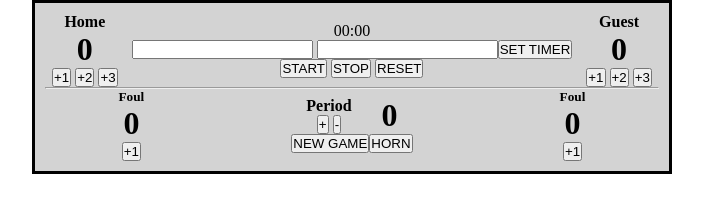
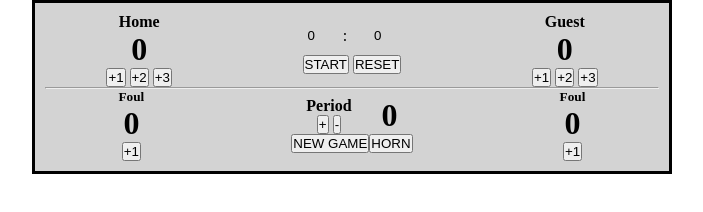
Before and after one commit to triciatriza/basketballScoreboard, a plain HTML site: page index.html in a window 1280 px wide. Both pictures are taken after a click on the button "START". Shown: the whole page, without its empty margins (288-991 px from the left). Drawn offline with Linux system fonts and the light colour scheme.

Commit message:
added start and reset timer functionalities

```diff
--- a/index.html
+++ b/index.html
@@ -1,5 +1,6 @@
 <!DOCTYPE html>
 <html lang="en">
+
 <head>
     <meta charset="UTF-8">
     <meta http-equiv="X-UA-Compatible" content="IE=edge">
@@ -7,6 +8,7 @@
     <title>Basketball Scoreboard</title>
     <link rel="stylesheet" href="styles.css">
 </head>
+
 <body>
     <div id="mainContainer">
         <div id="topContainer">
@@ -20,17 +22,15 @@
                 </div>
             </div>
             <div id="timerContainer">
-                <p id="currentTimer">00:00</p>
                 <div id="editTimeContainer">
                     <div id="minAndSec">
-                        <input id="editMinutes" type="number">
-                        <input id="editSeconds" type="number">
+                        <input id="minute" type="number" max="99" min="0" value="0">
+                        <p>:</p>
+                        <input id="second" type="number" max="60" min="0" value="0">
                     </div>
-                    <button id="setTimer-btn">SET TIMER</button>
                 </div>
-                <div id="startStopAndResetContainer">
+                <div id="startAndResetContainer">
                     <button id="start-btn">START</button>
-                    <button id="stop-btn">STOP</button>
                     <button id="reset-btn">RESET</button>
                 </div>
             </div>
@@ -76,4 +76,5 @@
     </div>
     <script src="script.js"></script>
 </body>
+
 </html>
--- a/script.js
+++ b/script.js
@@ -20,12 +20,14 @@ let guestFoulCount = 0
 
 const newGameBtn = document.getElementById("newgame-btn")
 
+const hornBtn = document.getElementById("horn-btn")
+
 const plusBtn = document.getElementById("plusbtn")
 const minusBtn = document.getElementById("minusbtn")
 const periodValue = document.getElementById("currentPeriod")
 let periodCounter = 0
 
-const hornBtn = document.getElementById("horn-btn")
+
 
 
 
@@ -44,20 +46,46 @@ homePlusThreeEl.addEventListener("click", function () {
     homeScoreEl.textContent = homeCount
 })
 
-//timer
-let timerEl = document.getElementById("currentTimer") //time displayed
-let minuteEl = document.getElementById("editMinutes").value //minutes
-let secondEl = document.getElementById("editSeconds").value //seconds
-const setTimer = document.getElementById("setTimer-btn")
+let minuteEl = document.getElementById("minute")
+let secondEl = document.getElementById("second")
 const startBtn = document.getElementById("start-btn")
-const stopBtn = document.getElementById("stop-btn")
 const resetBtn = document.getElementById("reset-btn")
 
-setTimer.addEventListener("click", function () {
-    let minuteEl = document.getElementById("editMinutes").value //minutes
-    let secondEl = document.getElementById("editSeconds").value //seconds
-    timerEl.innerHTML = `${minuteEl}:${secondEl}`
+let startTimer = null
+
+function timer(){
+    if(minuteEl.value == 0 && secondEl.value == 0){
+        minuteEl.value = 0
+        secondEl.value = 0
+    } else if(secondEl.value != 0){
+        secondEl.value--
+    } else if(minuteEl.value !=0 && secondEl.value == 0){
+        secondEl.value = 59;
+        minuteEl.value--
+    }
+    return;
+}
+
+function stopTimer(){
+    clearInterval(startTimer)
+}
+
+startBtn.addEventListener("click", function(){
+    function startInterval(){
+        startTimer = setInterval(function(){
+            timer();
+        }, 1000)
+    }
+    startInterval()
 })
+
+resetBtn.addEventListener("click", function(){
+    minuteEl.value = 0
+    secondEl.value = 0
+    stopTimer()
+})
+
+
 
 
 
@@ -77,6 +105,7 @@ guestPlusThreeEl.addEventListener("click", function () {
 
 
 
+
 homeFoulBtn.addEventListener("click", function () {
     homeFoulCount = homeFoulCount + 1
     homeFoulEl.textContent = homeFoulCount
@@ -87,6 +116,7 @@ guestFoulBtn.addEventListener("click", function () {
     guestFoulEl.textContent = guestFoulCount
 })
 
+
 //resets all current values
 newGameBtn.addEventListener("click", function () {
     count = 0
@@ -95,6 +125,8 @@ newGameBtn.addEventListener("click", function () {
     homeFoulEl.textContent = count
     guestFoulEl.textContent = count
     periodValue.textContent = count
+    minuteEl.value = count
+    secondEl.value = count
 })
 
 //period should only be 1-4
@@ -109,7 +141,9 @@ minusBtn.addEventListener("click", function () {
     periodValue.textContent = periodCounter
 })
 
-hornBtn.addEventListener("click", function(){
+
+
+hornBtn.addEventListener("click", function () {
     const audio = new Audio()
     audio.src = "./buzzer.mp3"
     audio.play()
--- a/styles.css
+++ b/styles.css
@@ -32,6 +32,24 @@ body {
 }
 
 #editTimeContainer {
+    display: flex;
+    justify-items: center;
+    align-items: center;
+    margin-bottom: 10px;
+}
+
+input{
+    border: none;
+    background-color: #ffffff00;
+    text-align: center;
+}
+
+
+#second{
+    margin-left: 14px;
+}
+
+#minAndSec{
     display: flex;
     justify-items: center;
     align-items: center;
```
